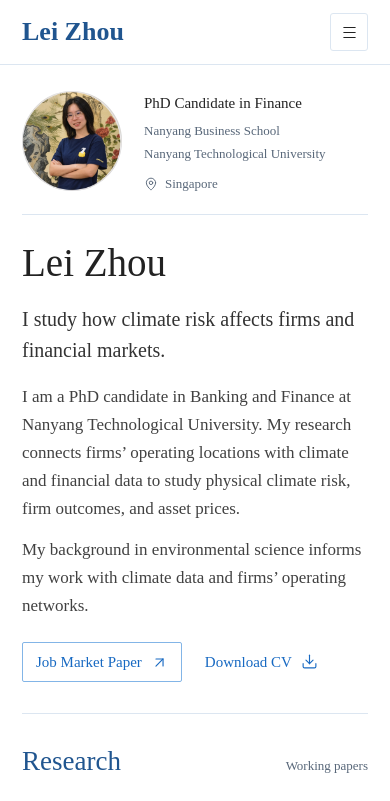
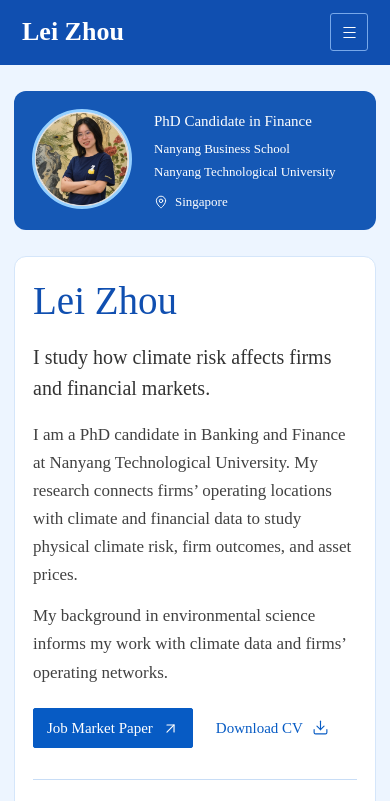
Before and after one commit to lzhouat-coder/lzhouat-coder.github.io, a plain HTML site: page index.html in a window 390 px wide. Shown: the top 801 px of the page. Drawn offline with Linux system fonts and the light colour scheme.

Commit message:
Strengthen blue theme with blue navigation and profile card

```diff
--- a/academic.css
+++ b/academic.css
@@ -83,3 +83,39 @@ h2 { color: #20558f; }
 .portrait { background: #f0f7ff; }
 .education > div { border-bottom-color: var(--line); }
 ::selection { background: #d9ecff; color: #173f6e; }
+
+
+/* A stronger blue identity across the page. */
+:root { --blue: #075bc4; --accent: #075bc4; --line: #c8ddf6; --soft: #eaf3ff; }
+body { background: #edf5ff; }
+.site-header { background: #104fb0; border-bottom: 1px solid #104fb0; }
+.site-header .wordmark, .site-header nav a { color: #fff; }
+.site-header nav a:hover, .site-header nav a[aria-current="location"] { color: #fff; border-color: #9ed8ff; }
+.site-header .nav-toggle { background: #104fb0; color: #fff; border-color: #78a8e9; }
+.page-layout { padding-bottom: 28px; }
+.profile { background: #1558b5; padding: 18px; border-radius: 12px; color: #fff; }
+.profile .portrait { width: 100%; height: auto; aspect-ratio: 1; border: 3px solid #94cfff; }
+.profile .profile-name, .profile .profile-name [lang="zh"], .profile .profile-affiliation,
+.profile .profile-location, .profile .small-label, .profile .profile-links a { color: #fff; }
+.profile .sidebar-fields { border-color: #75a7e8; }
+.profile .orcid-mark { border-color: #fff; }
+.profile a:hover { color: #ccecff; }
+main { background: #fff; padding: 28px; border: 1px solid #d5e6fa; border-radius: 12px; }
+h1 { color: #104fb0; }
+h2 { color: #075bc4; }
+.primary-link { background: #075bc4; color: #fff; border-color: #075bc4; }
+.primary-link:hover { background: #06489c; color: #fff; }
+.abstract-body { background: #eaf3ff; border-left: 3px solid #348afa; }
+::selection { background: #afd7ff; color: #103e79; }
+@media (max-width: 720px) {
+  .site-header nav { background: #104fb0; }
+  .site-header nav a:hover, .site-header nav a[aria-current="location"] { background: #1d63c6; }
+  .profile { padding: 18px; border-bottom: 0; }
+  .profile .portrait { width: 100px; height: 100px; }
+  main { padding: 22px 18px; }
+  .page-layout { padding-left: 14px; padding-right: 14px; }
+}
+@media print {
+  body { background: #fff; }
+  main { padding: 0; border: 0; border-radius: 0; }
+}
```
